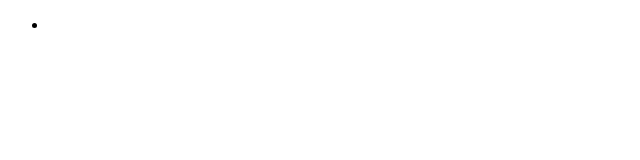
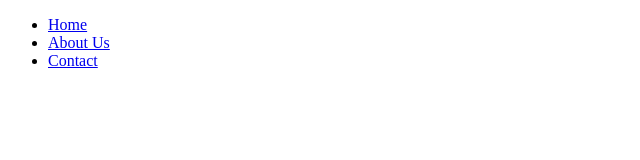
Before and after one commit to lephil505006/Project-2-Group-Repository-, a plain HTML site: page index.html in a window 1280 px wide. Shown: the whole page, without its empty margins (0-640 px from the left). Drawn offline with Linux system fonts and the light colour scheme.

Commit message:
add navbar to index.html and add text to aboutus

```diff
--- a/css/contactstyle.css
+++ b/css/contactstyle.css
@@ -3,6 +3,7 @@
     box-shadow: 0px 0px 10px;
     margin: 0;
     padding: 0px;
+    padding-top: 10px;
     display: flex;
     justify-content: center;
 }
@@ -18,5 +19,4 @@
     text-decoration: none;
     color: black;
     text-align: center;
-
 }
--- a/index.html
+++ b/index.html
@@ -9,9 +9,13 @@
 </head>
 
 <body>
-<ul>
-    <li><a href=""></a></li>
-</ul>
+    <navbar>
+        <ul class="nav-list">
+          <li class="nav-item"><a href="index.html">Home</a></li>
+          <li class="nav-item"><a href="about.html">About Us</a></li>
+          <li class="nav-item"><a href="contact.html">Contact</a></li>
+        </ul>
+      </navbar>
 
 </body>
 
```
Also changed, not shown: contact.html (+10 -0 lines).
